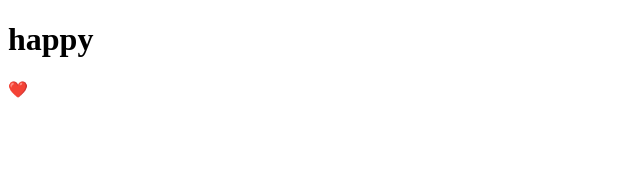
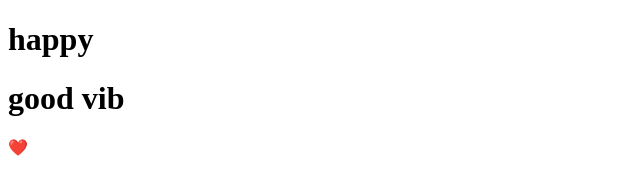
Before and after one commit to brachigit/test, a plain HTML site: page index.html in a window 1280 px wide. Shown: the whole page, without its empty margins (0-640 px from the left). Drawn offline with Linux system fonts and the light colour scheme.

Commit message:
sultion system end

```diff
--- a/index.html
+++ b/index.html
@@ -3,8 +3,8 @@
 <head>
     <meta charset="UTF-8">
     <meta name="viewport" content="width=device-width, initial-scale=1.0">
-    <h1>happy</h1>
-
+    <h1>happy </h1>
+<h1>good vib</h1>
     ❤️
 
     <title>Document</title>
```
